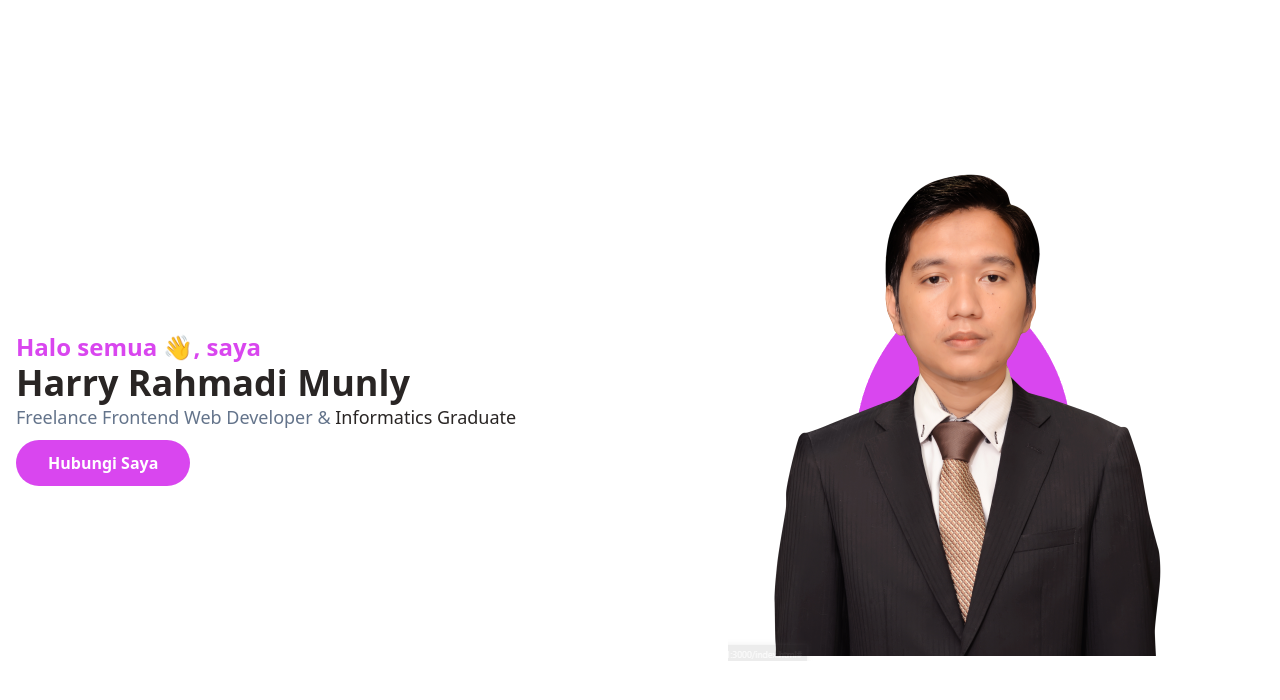
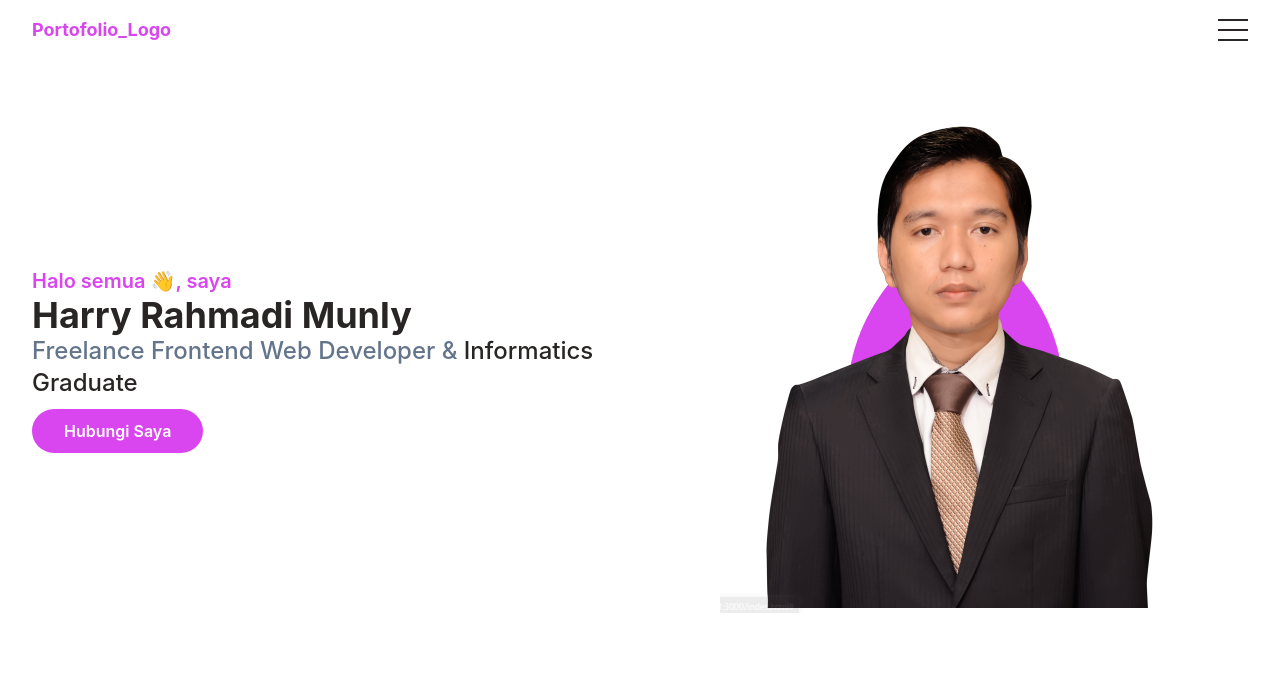
Before and after one commit to anbmis/freelance-project, a website: page index.html in a window 1280 px wide. Drawn offline with Linux system fonts and the light colour scheme.

Commit message:
re-layout short introduction

```diff
--- a/index.html
+++ b/index.html
@@ -9,14 +9,32 @@
 </head>
 <body>
 
-    <section id="home" class="pt-36">
+    <header class="bg-transparent absolute top-0 left-0 w-full flex items-center z-10">
+        <div class="container">
+            <div class="flex items-center justify-between relative">
+                <div class="px-4 py-4">
+                    <a href ="#home" class="font-bold text-lg text-primary block">Portofolio_Logo</a>
+                </div>
+                <div class="flex items-center px-4"></div>
+                    <button id="hamburger" name="hamburger"
+                    class="block absolute right-4">
+                        <span class="hamburger-line"></span>
+                        <span class="hamburger-line"></span>
+                        <span class="hamburger-line"></span>
+                    </button>
+                </div>
+            </div>
+        </div>
+    </header>
+
+    <section id="home" class="pt-24">
         <div class="container">
             <div class="flex flex-wrap">
                 <div class="w-full self-center px-4 lg:w-1/2">
-                    <h1 class="text-base font-semibold text-primary md:text-xl lg:text-2xl"> Halo semua 👋, saya
+                    <h1 class="text-base font-semibold text-primary md:text-xl"> Halo semua 👋, saya
                         <span class="block font-bold  text-dark text-4xl">Harry Rahmadi Munly</span>
                     </h1>
-                    <h2 class="font-medium text-slate-500 text-lg mb-5">Freelance Frontend Web Developer &
+                    <h2 class="font-medium text-slate-500 text-lg mb-5 lg:text-2xl">Freelance Frontend Web Developer &
                         <span class="text-dark">Informatics Graduate</span>
                     </h2>
                     <a href="#" class="text-base font-semibold text-white
--- a/package.json
+++ b/package.json
@@ -4,6 +4,7 @@
   "description": "using tailwind css",
   "main": "index.js",
   "scripts": {
+    "start": "npx tailwindcss -i ./src/input.css -o ./dist/output.css --watch",
     "test": "echo \"Error: no test specified\" && exit 1"
   },
   "keywords": [
--- a/src/input.css
+++ b/src/input.css
@@ -1,3 +1,11 @@
 @tailwind base;
 @tailwind components;
 @tailwind utilities;
+
+body {
+    font-family: "Inter", sans-serif;
+}
+
+.hamburger-line {
+    @apply w-[30px] h-[2px] my-2 block bg-dark
+}
--- a/tailwind.config.js
+++ b/tailwind.config.js
@@ -2,6 +2,10 @@
 module.exports = {
   content: [ 'index.html' ],
   theme: {
+    container: {
+      center: true,
+      padding: "16px",
+    },
     extend: {
       colors: {
         primary: '#d946ef',
```
Also changed, not shown: dist/output.css.
